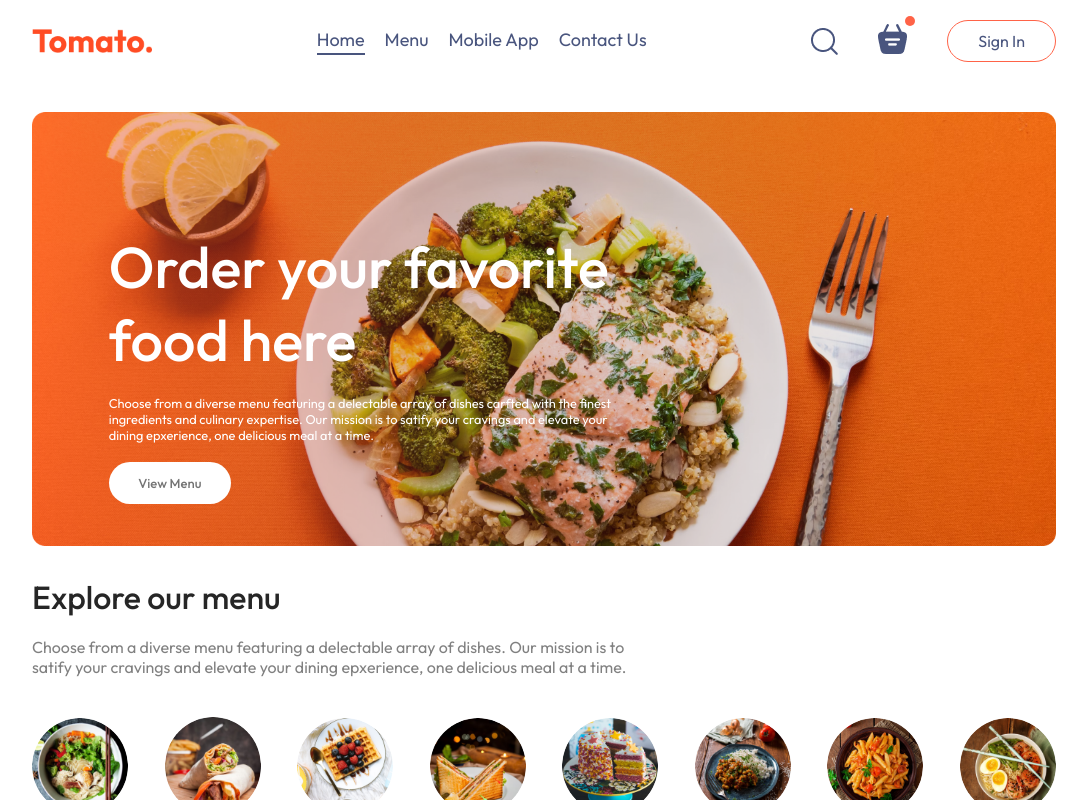
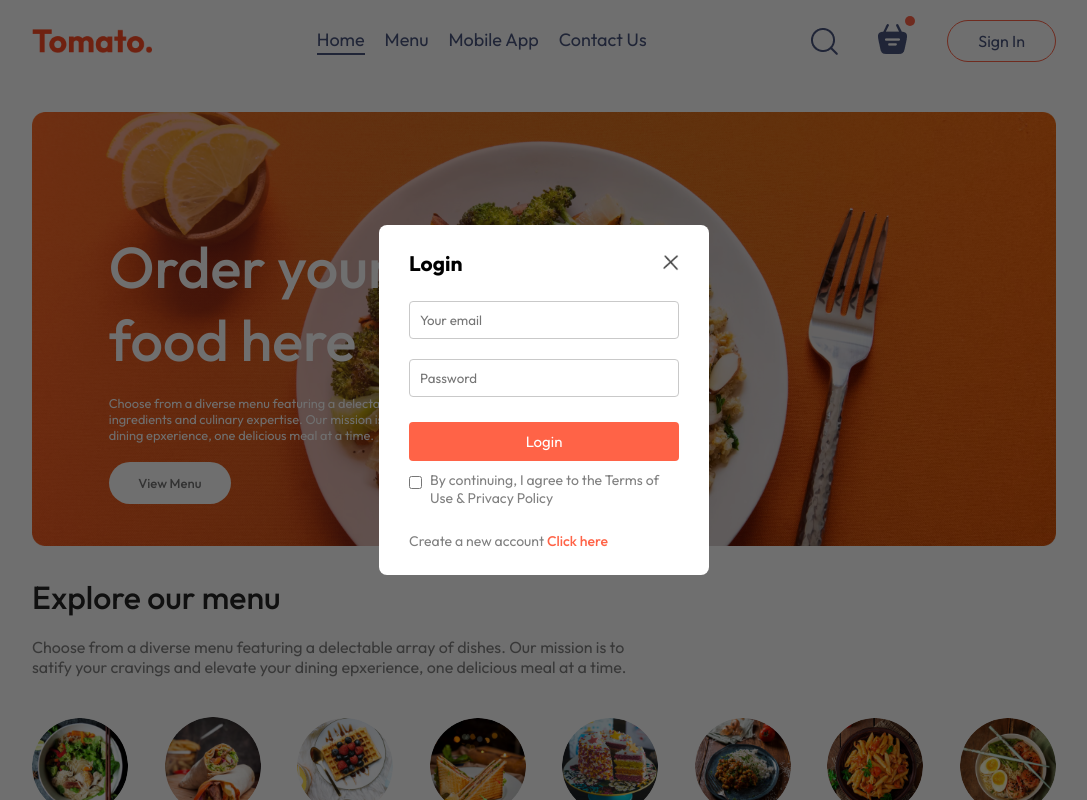
Before and after one commit to aravinth-in/food-delivery, a React (Vite) app in the folder frontend/: page / in a window 1280 px wide. Both pictures are taken after a click on the button "Sign In". Shown: the top 800 px of the page, without its empty margins (96-1183 px from the left). Built offline with nearby package versions, Linux system fonts and the light colour scheme.

Commit message:
Add LoginPopup

```diff
--- a/frontend/src/App.jsx
+++ b/frontend/src/App.jsx
@@ -1,16 +1,21 @@
-import React from 'react'
+import React, { useState } from 'react'
 import Navbar from './components/Navbar/Navbar'
 import { Route, Routes } from 'react-router-dom'
 import Home from './pages/Home/Home'
 import Cart from './pages/Cart/Cart'
 import PlaceOrder from './pages/PlaceOrder/PlaceOrder'
 import Footer from './components/Footer/Footer'
+import LoginPopup from './components/LoginPopup/LoginPopup'
 
 const App = () => {
+
+  const [showLogin, setShowLogin] = useState(false);
+
   return (
     <>
+      {showLogin ? <LoginPopup setShowLogin={setShowLogin} /> : <> </> }
       <div className="app">
-        <Navbar />
+        <Navbar setShowLogin={setShowLogin} />
         <Routes>
           <Route path='/' element={<Home />} />
           <Route path='/cart' element={<Cart />} />
--- /dev/null
+++ b/frontend/src/components/LoginPopup/LoginPopup.css
@@ -0,0 +1,74 @@
+.login-popup{
+    position: absolute;
+    z-index: 1;
+    width: 100%;
+    height: 100%;
+    background-color: #00000090;
+    display: grid;
+}
+
+.login-popup-container{
+    place-self: center;
+    width: max(23vw, 330px);
+    color: #808080;
+    background-color: white;
+    display: flex;
+    flex-direction: column;
+    gap: 25px;
+    padding: 25px 30px;
+    border-radius: 8px;
+    font-size: 14px;
+    animation: fadeIn 0.5s;
+}
+
+.login-popup-title{
+    display: flex;
+    justify-content: space-between;
+    align-items: center;
+    color: black;
+}
+
+.login-popup-title img{
+    width: 16px;
+    cursor: pointer;
+}
+
+.login-popup-inputs{
+    display: flex;
+    flex-direction: column;
+    gap: 20px;
+}
+
+.login-popup-inputs input{
+    outline: none;
+    border: 1px solid #c9c9c9;
+    border-radius: 4px;
+    padding: 10px;
+}
+
+.login-popup-container button{
+    border: none;
+    padding: 10px;
+    border-radius: 4px;
+    color: white;
+    background-color: tomato;
+    font-size: 15px;
+    cursor: pointer;
+}
+
+.login-popup-condition{
+    display: flex;
+    align-items: start;
+    gap: 8px;
+    margin-top: -15px;
+}
+
+.login-popup-condition input{
+    margin-top: 5px;
+}
+
+.login-popup p span{
+    color: tomato;
+    font-weight: 500;
+    cursor: pointer;
+}
--- /dev/null
+++ b/frontend/src/components/LoginPopup/LoginPopup.jsx
@@ -0,0 +1,35 @@
+import React, { useState } from 'react'
+import './LoginPopup.css'
+import { assets } from '../../assets/assets';
+
+const LoginPopup = ({ setShowLogin }) => {
+
+    const [currentState, setCurrentState] = useState("Login");
+
+    return (
+        <div className='login-popup'>
+            <form className="login-popup-container">
+                <div className="login-popup-title">
+                    <h2>{currentState}</h2>
+                    <img onClick={() => setShowLogin(false)} src={assets.cross_icon} alt="" />
+                </div>
+                <div className="login-popup-inputs">
+                    {currentState === 'Login' ? <></> : <input type="text" placeholder='Your name' required />}
+                    <input type="email" placeholder='Your email' required />
+                    <input type="password" placeholder='Password' required />
+                </div>
+                <button>{currentState === "Sign Up" ? "Create a account" : "Login"}</button>
+                <div className="login-popup-condition">
+                    <input type="checkbox" required/>
+                    <p>By continuing, I agree to the Terms of Use & Privacy Policy</p>
+                </div>
+                {currentState ==="Login"
+                ?<p>Create a new account <span onClick={() => setCurrentState("Sign Up")}>Click here</span></p>
+                :<p>Already have an account? <span onClick={() => setCurrentState("Login")}>Login here</span></p>
+                }
+            </form>
+        </div>
+    )
+}
+
+export default LoginPopup
--- a/frontend/src/components/Navbar/Navbar.jsx
+++ b/frontend/src/components/Navbar/Navbar.jsx
@@ -1,8 +1,9 @@
 import React, { useState } from 'react'
 import './Navbar.css'
 import { assets } from '../../assets/assets'
+import { Link } from 'react-router-dom';
 
-const Navbar = () => {
+const Navbar = ({setShowLogin}) => {
 
     const [menu, setMenu] = useState("home");
 
@@ -10,10 +11,10 @@
         <div className="navbar">
             <img src={assets.logo} alt="" className="logo" />
             <ul className="navbar-menu">
-                <li onClick={() => setMenu("home")} className={menu === "home" ? "active" : ""}>Home</li>
-                <li onClick={() => setMenu("menu")} className={menu === "menu" ? "active" : ""}>Menu</li>
-                <li onClick={() => setMenu("mobile-app")} className={menu === "mobile-app" ? "active" : ""}>Mobile App</li>
-                <li onClick={() => setMenu("contact-us")} className={menu === "contact-us" ? "active" : ""}>Contact Us</li>
+                <Link to='/' onClick={() => setMenu("home")} className={menu === "home" ? "active" : ""}>Home</Link>
+                <a href='#explore-menu' onClick={() => setMenu("menu")} className={menu === "menu" ? "active" : ""}>Menu</a>
+                <a href='#app-download' onClick={() => setMenu("mobile-app")} className={menu === "mobile-app" ? "active" : ""}>Mobile App</a>
+                <a href='#footer' onClick={() => setMenu("contact-us")} className={menu === "contact-us" ? "active" : ""}>Contact Us</a>
             </ul>
             <div className="navbar-right">
                 <img src={assets.search_icon} alt="" />
@@ -21,7 +22,7 @@
                     <img src={assets.basket_icon} alt="" />
                     <div className="dot"></div>
                 </div>
-                <button> Sign In</button>
+                <button onClick={()=> setShowLogin(true)}> Sign In</button>
             </div>
         </div>
     )
--- a/frontend/src/index.css
+++ b/frontend/src/index.css
@@ -4,6 +4,7 @@
   margin: 0;
   box-sizing: border-box;
   font-family: Outfit;
+  scroll-behavior: smooth;
 }
 
 body{
```
